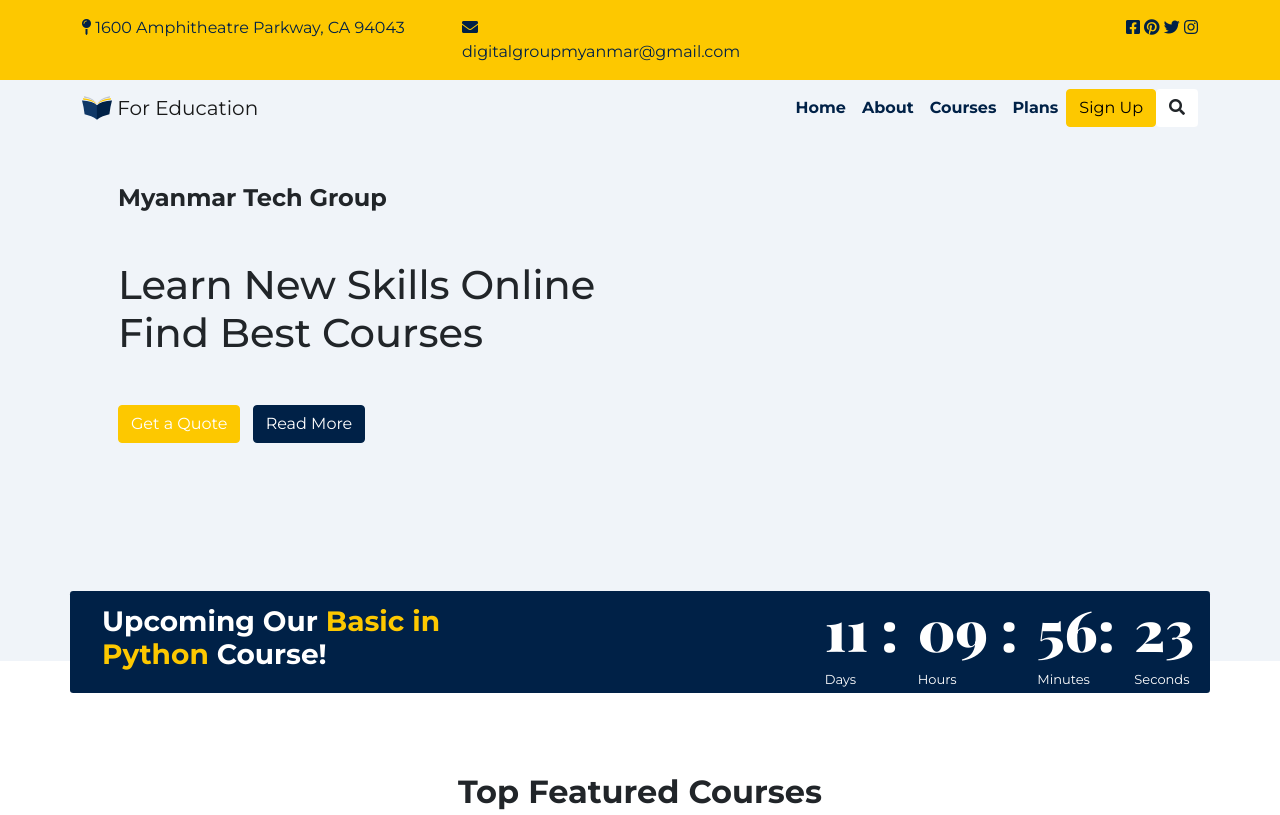
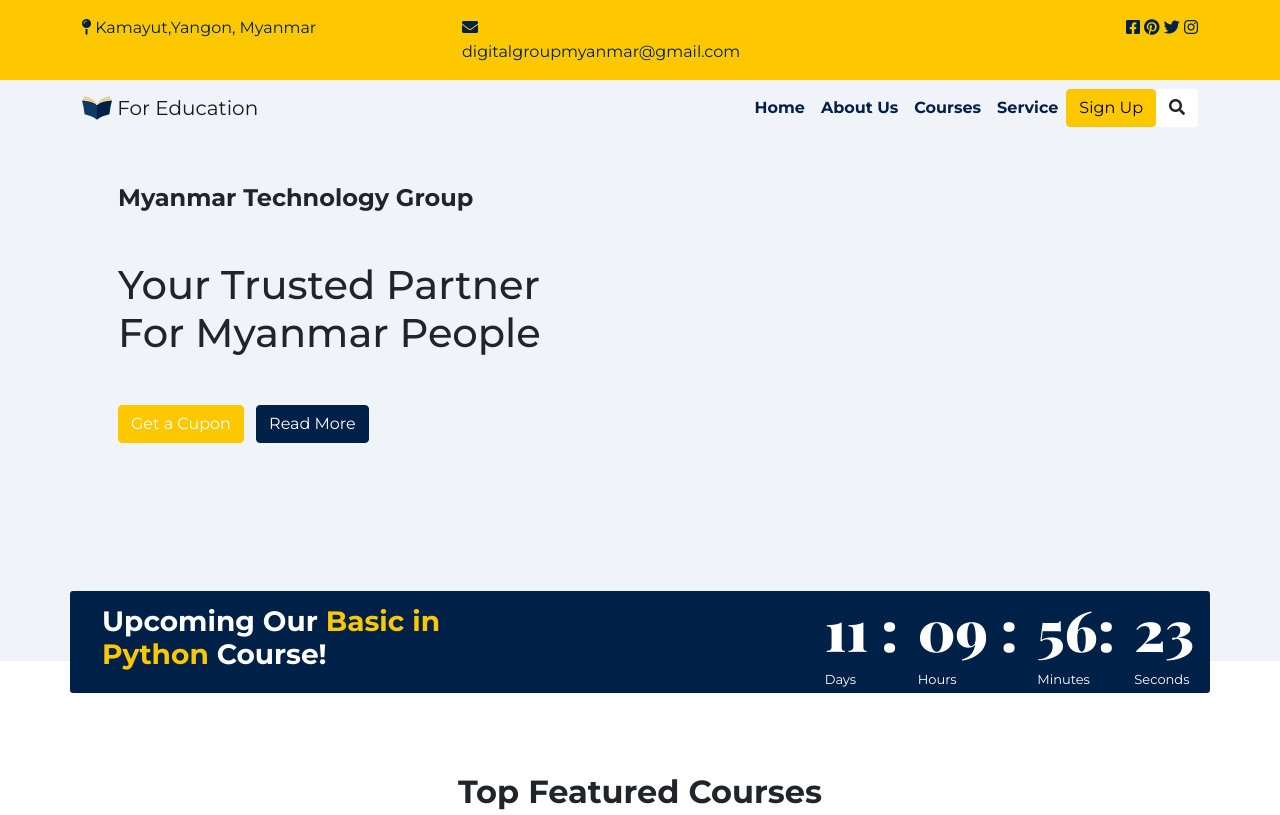
Before and after one commit to Bibilio/netlify, a website: page index.html in a window 1280 px wide. Shown: the top 815 px of the page. Drawn offline with nearby package versions, Linux system fonts and the light colour scheme; a web font is replaced by a local one.

Commit message:
Update Contact Information

```diff
--- a/index.html
+++ b/index.html
@@ -21,7 +21,7 @@
             <div class="col-12 col-md-4">
                 <a href="#" class="text-secondary text-decoration-none">
                     <i class="fas fa-map-pin"></i>
-                    1600 Amphitheatre Parkway, CA 94043
+                    Kamayut,Yangon, Myanmar
                 </a>
             </div>
             <div class="col-12 col-md-3">
@@ -67,13 +67,13 @@
                     <a class="nav-link text-secondary fw-bold" href="index.html" >Home</a>
                 </li>
                 <li class="nav-item">
-                    <a class="nav-link text-secondary fw-bold" href="about.html">About</a>
+                    <a class="nav-link text-secondary fw-bold" href="about.html">About Us</a>
                 </li>
                 <li class="nav-item">
                     <a class="nav-link text-secondary fw-bold" href="courses.html">Courses</a>
                 </li>
                 <li class="nav-item">
-                    <a class="nav-link text-secondary fw-bold" href="price.html">Plans</a>
+                    <a class="nav-link text-secondary fw-bold" href="price.html">Service</a>
                 </li>
 
 
@@ -134,10 +134,10 @@
                 <div class="d-flex justify-content-between align-items-center">
                     <div class="col-12 col-lg-7">
                         <div class="">
-                            <h4 class=" fw-bold wow animate__fadeInLeftBig  transition">Myanmar Tech Group</h4>
-                            <h1 class="mt-lg-5 ">Learn New Skills Online <br> Find Best Courses</h1>
+                            <h4 class=" fw-bold wow animate__fadeInLeftBig  transition">Myanmar Technology Group</h4>
+                            <h1 class="mt-lg-5 ">Your Trusted Partner <br> For Myanmar People</h1>
                             <div class="buttons mt-lg-5">
-                                <button class=" btn btn-primary text-white me-2 wow animate__bounceIn transition gbtn">Get a Quote</button>
+                                <button class=" btn btn-primary text-white me-2 wow animate__bounceIn transition gbtn">Get a Cupon</button>
                                 <button class=" btn btn-secondary text-white wow animate__bounceIn animation-delay transition delay"> Read More</button>
                             </div>
                         </div>
@@ -284,7 +284,7 @@
                     <div class="text-white">
                         <div class="mb-3">
                             <i class="fas fa-phone-square fa-fw"></i>
-                            <a class="text-decoration-none text-white" href="tel:09250152018">09250152018</a>
+                            <a class="text-decoration-none text-white" href="tel:09250498126">09250498126</a>
                         </div>
                         <div class="mb-3">
                             <i class="fas fa-envelope fa-fw"></i>
@@ -293,8 +293,8 @@
                         <div class="mb-3">
                             <i class="fas fa-map-marker-alt fa-fw"></i>
                             <a class="text-decoration-none text-white" href="https://g.page/mms-it-yangon?share" target="_blank">
-                                1500 Treat Ave, Suite 200
-                                San Francisco, CA 94110
+                                Kamayut, Yangon
+                                Myanmar
                             </a>
                         </div>
                     </div>
```
